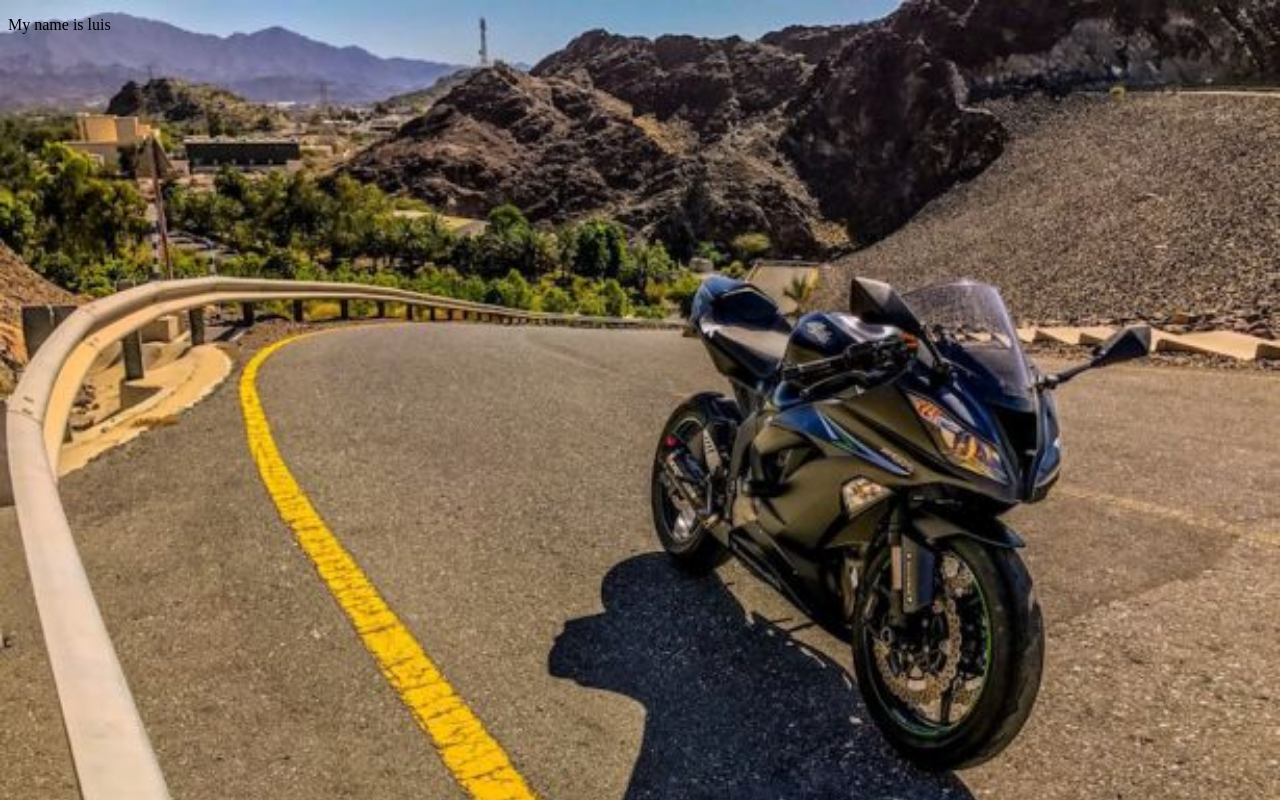
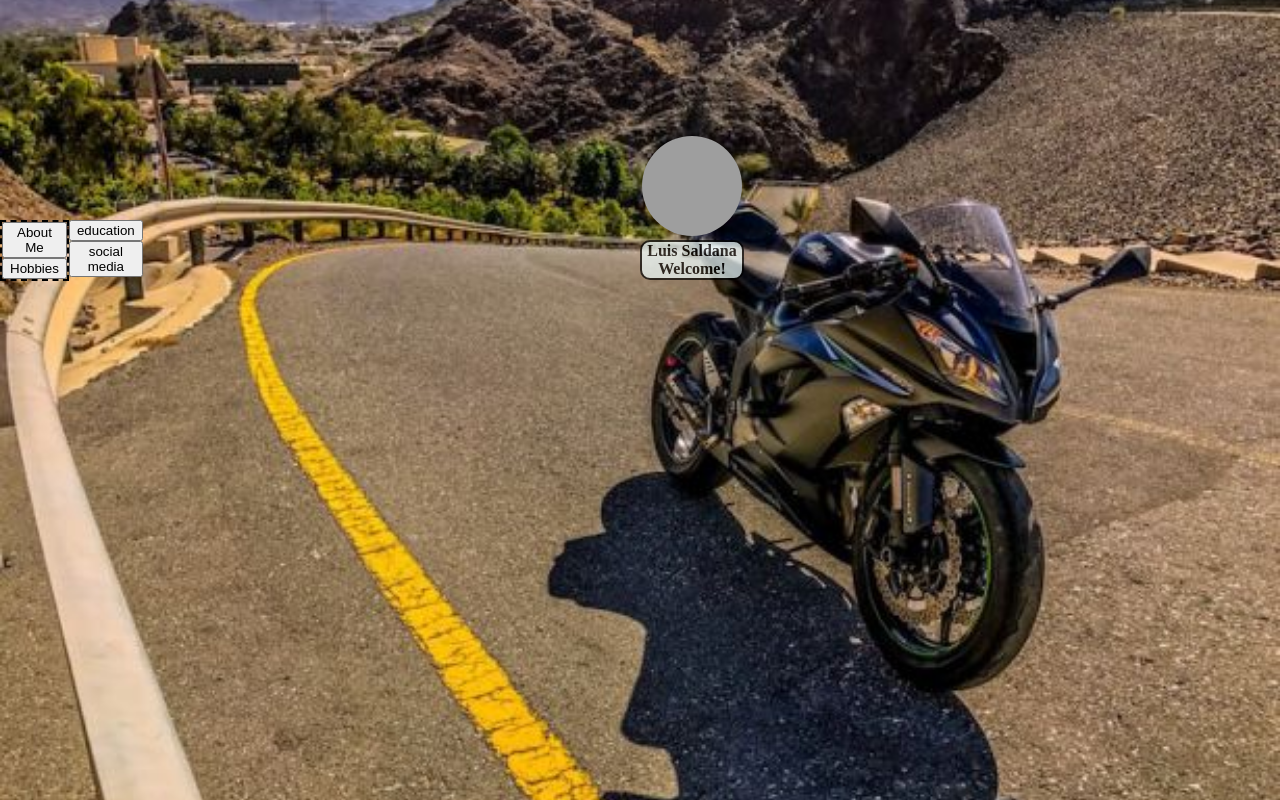
Before and after one commit to torres10luis/whprojects, a PHP site: page / in a window 1280 px wide. Run offline with PHP 8.4, Linux system fonts and the light colour scheme; grey boxes are pictures that could not be loaded.

Commit message:
portfolio progress

```diff
--- a/portfolio/css/index.css
+++ b/portfolio/css/index.css
@@ -2,5 +2,69 @@ html {
   background-image: url("../Img/kawasaki.jpg");
   background-repeat: no-repeat;
   background-size: cover;
+  background-position: center;
+  margin: 0;
+  padding: 0;
+  height: 100%;
+  width: 100%;
+}
+
+body {
+  color: black;
+  border: none;
+  margin: 0;
+  height: 100%;
+}
+
+header {
+  padding: 10px;
+  text-align: center;
+  display: flex;
+  height: 200px;
+}
+
+.img1 {
+  flex-direction: column;
+  margin-left: 50%;
+  margin-right: 50%;
+  margin-top: 10%;
+}
+
+.img1 .img-circle {
+  height: 100px;
+  width: 100px;
+  border-radius: 50px;
+  margin: 0;
+  padding: 0;
+}
+
+.img1 figcaption {
+  color: black;
+  font-weight: 600;
+  background-color: azure;
+  opacity: .7;
+  height: auto;
+  width: 100px;
+  border-radius: 10px;
+  border: 2px solid black;
+}
+
+div {
+  height: 200px;
+  display: flex;
+  width: 100px;
+}
+
+.lefty {
+  margin: 0;
+  padding: 0;
+  list-style: none;
+  border: 2px dashed black;
+}
+
+.righty {
+  margin: 0;
+  padding: 0;
+  list-style: none;
 }
 /*# sourceMappingURL=index.css.map */
--- a/portfolio/css/index.scss
+++ b/portfolio/css/index.scss
@@ -3,7 +3,66 @@ html {
     background-image: url('../Img/kawasaki.jpg');
     background-repeat: no-repeat;
     background-size: cover;
+    background-position: center;
+    margin: 0;
+    padding: 0;
+    height: 100%;
+    width: 100%;
 }
 body{
+    color: black;
+    border: none;
+    margin: 0;
+    height: 100%;
 
 }
+header{
+    padding: 10px;
+    text-align: center;
+    display: flex;
+    height: 200px;
+}
+.img1 {
+    flex-direction: column;
+    margin-left: 50%;
+    margin-right: 50%;
+    margin-top: 10%;
+    .img-circle {
+        height: 100px;
+        width: 100px;
+        border-radius: 50px;
+        margin: 0;
+        padding: 0;
+    }
+    figcaption{
+    color: black;
+    font-weight: 600;
+    background-color: azure;
+    opacity: .7;
+    height: auto;
+    width: 100px;
+    border-radius: 10px;
+    border: 2px solid black;
+    }
+}
+div{
+    height: 200px;
+    display: flex;
+    width: 100px;
+
+}
+.lefty {
+    margin: 0;
+    padding: 0;
+    list-style: none;
+    border: 2px dashed black;
+
+}
+.righty {
+    margin: 0;
+    padding: 0;
+    list-style: none;
+}
+.content{
+
+}
--- a/portfolio/index.html
+++ b/portfolio/index.html
@@ -1,6 +1,5 @@
 <!DOCTYPE html>
 <html lang="en">
-        <!-- <img src="https://encrypted-tbn0.gstatic.com/images?q=tbn:ANd9GcS0QHoa5vyMEPhksA0joVbJvv-Fg8QFwpqGYZckLCaYRpGjTR2t" alt="outdoor"> -->
 <head>
     <meta charset="UTF-8">
     <meta name="viewport" content="width=device-width, initial-scale=1.0">
@@ -10,9 +9,24 @@
 </head>
 <body>
     <header>
-        <div>
-            <p>My name is luis</p>
-        </div>
+        <figure class="img1">
+            <img class="img-circle" src="http://c8.alamy.com/comp/HMD34N/hand-drawn-vector-illustration-or-drawing-of-a-happy-man-with-open-HMD34N.jpg" alt="">
+            <figcaption>Luis Saldana Welcome!</figcaption>
+        </figure>
     </header>
+    <div>
+       <nav>
+            <ul class="lefty">
+               <li><button>About Me</button></li>
+               <li><button>Hobbies</button></li>
+           </ul>
+       </nav>
+       <nav class="content">
+            <ul class="righty">
+                <li><button>education</button></li>
+                <li><button>social media</button></li>
+            </ul>
+       </nav>
+    </div>
 </body>
 </html>
```
Also changed, not shown: 1 other file.
